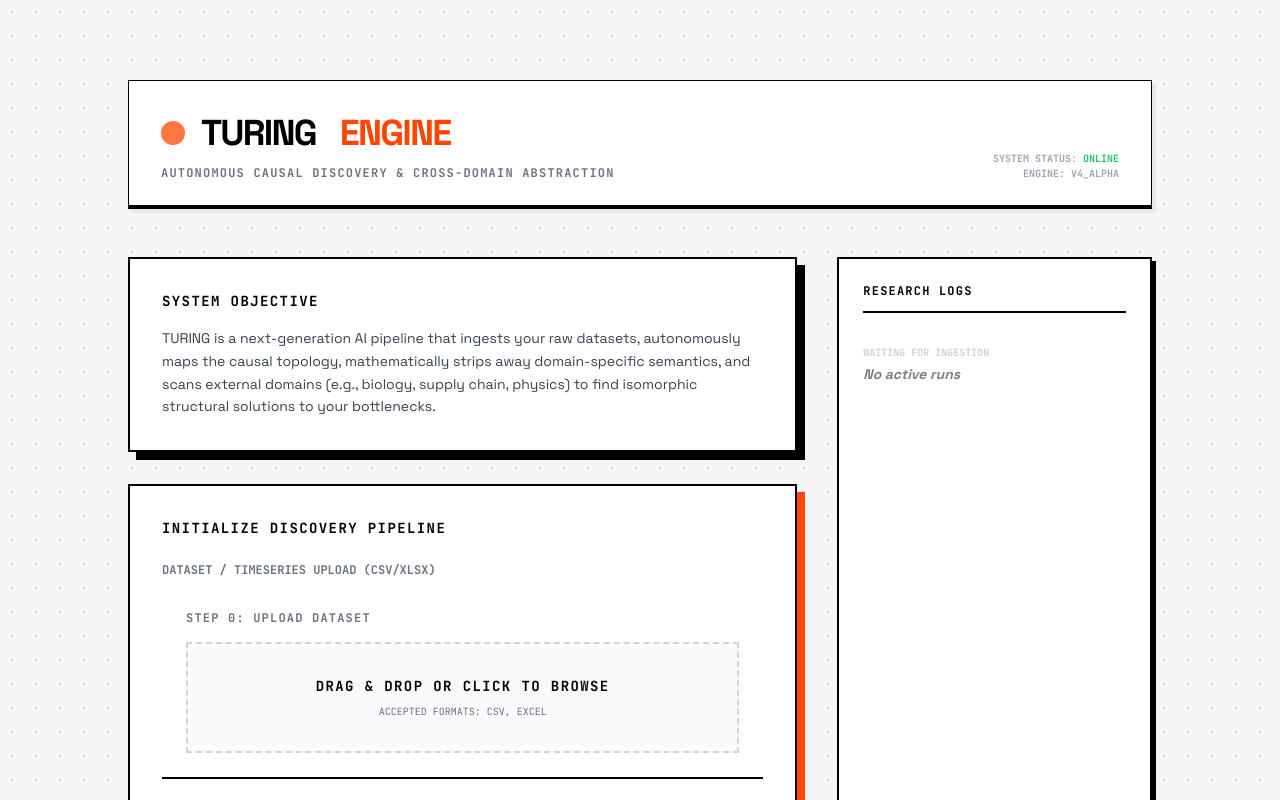
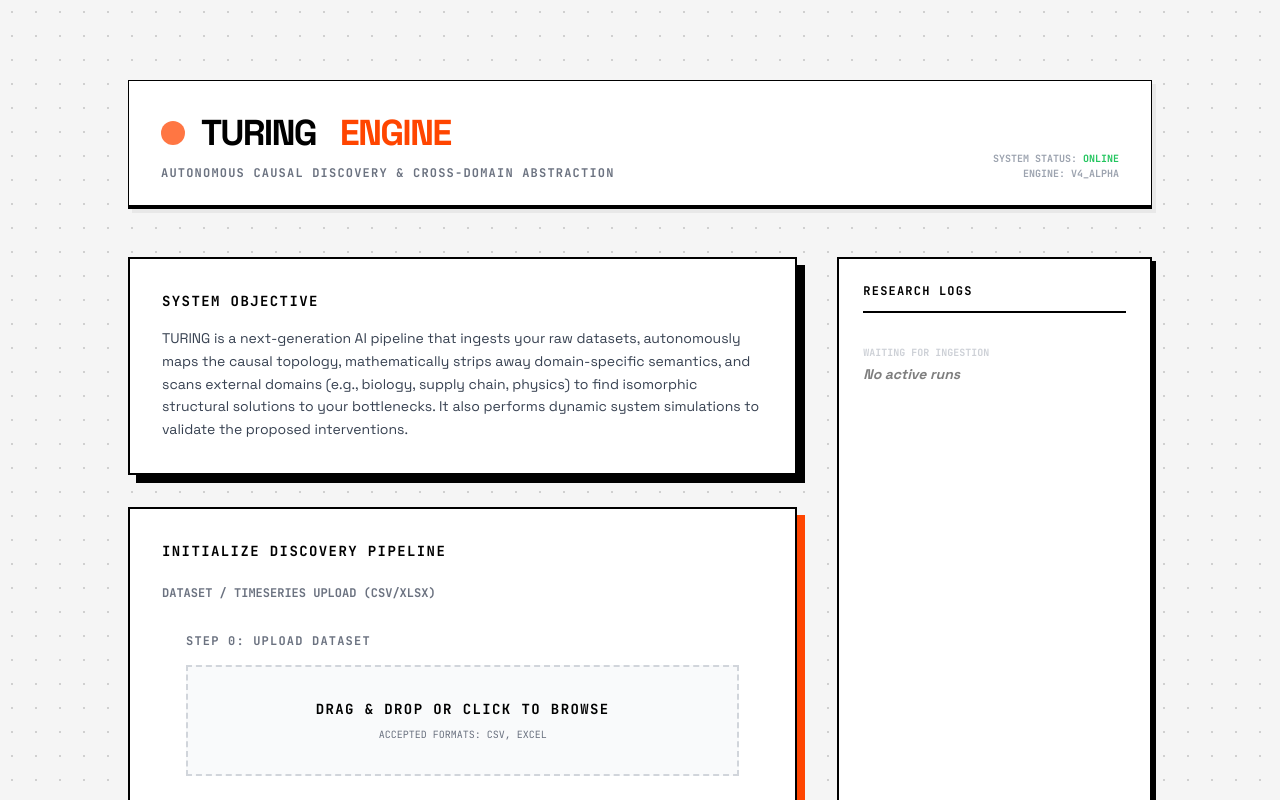
Before and after one commit to AutoBots-xyz/Turing, a Next.js app: page / in a window 1280 px wide. Built offline with nearby package versions, Linux system fonts and the light colour scheme.

Commit message:
docs: update system objective to include simulation capabilities

```diff
--- a/src/app/page.tsx
+++ b/src/app/page.tsx
@@ -44,7 +44,7 @@ export default function LandingPage() {
           <div className="brutal-box p-8 bg-white border-2 border-black shadow-[8px_8px_0px_rgba(0,0,0,1)]">
             <h2 className="font-mono font-bold text-sm tracking-widest mb-4 uppercase text-black">System Objective</h2>
             <p className="text-sm leading-relaxed text-gray-700 font-sans">
-              TURING is a next-generation AI pipeline that ingests your raw datasets, autonomously maps the causal topology, mathematically strips away domain-specific semantics, and scans external domains (e.g., biology, supply chain, physics) to find isomorphic structural solutions to your bottlenecks.
+              TURING is a next-generation AI pipeline that ingests your raw datasets, autonomously maps the causal topology, mathematically strips away domain-specific semantics, and scans external domains (e.g., biology, supply chain, physics) to find isomorphic structural solutions to your bottlenecks. It also performs dynamic system simulations to validate the proposed interventions.
             </p>
           </div>
 
```
